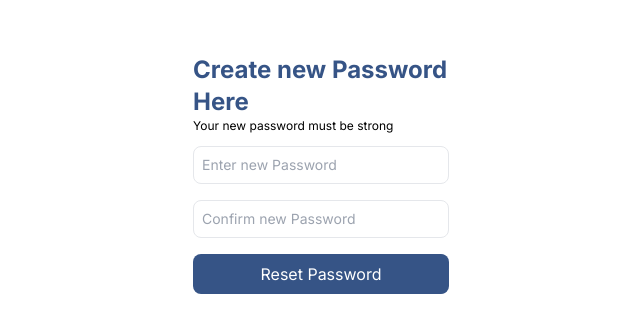
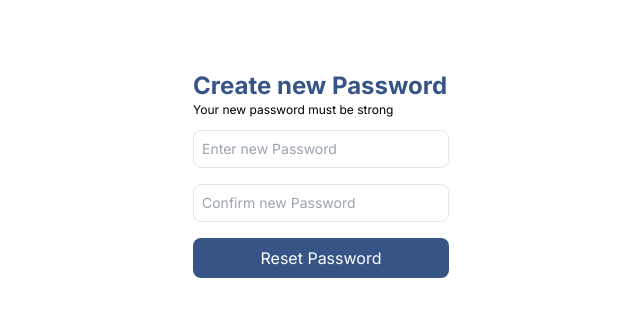
Before and after one commit to PanchananNath/clubspace, a Next.js app: page /createpassword in a window 1280 px wide. Shown: the part 226-558 px from the top of the page, without its empty margins (319-959 px from the left). Built offline with nearby package versions, Linux system fonts and the light colour scheme.

Commit message:
Update createpassword.tsx

```diff
--- a/src/components/common/createpassword.tsx
+++ b/src/components/common/createpassword.tsx
@@ -3,7 +3,7 @@ import Link from "next/link";
 export default function Createpassword() {
     return (
         <div className="bg-white px-16 py-3 w-96">
-                <h2 className="font-bold text-2xl text-[#365486]">Create new Password Here</h2>
+                <h2 className="font-bold text-2xl text-[#365486]">Create new Password</h2>
                 <p className="text-xs  mb-3 text-black">Your new password must be strong</p>
                 <form action="" className="flex flex-col gap-4">
                     <input className="p-2 text-sm rounded-lg border w-full" type="password" name="password" placeholder="Enter new Password"/>
```
